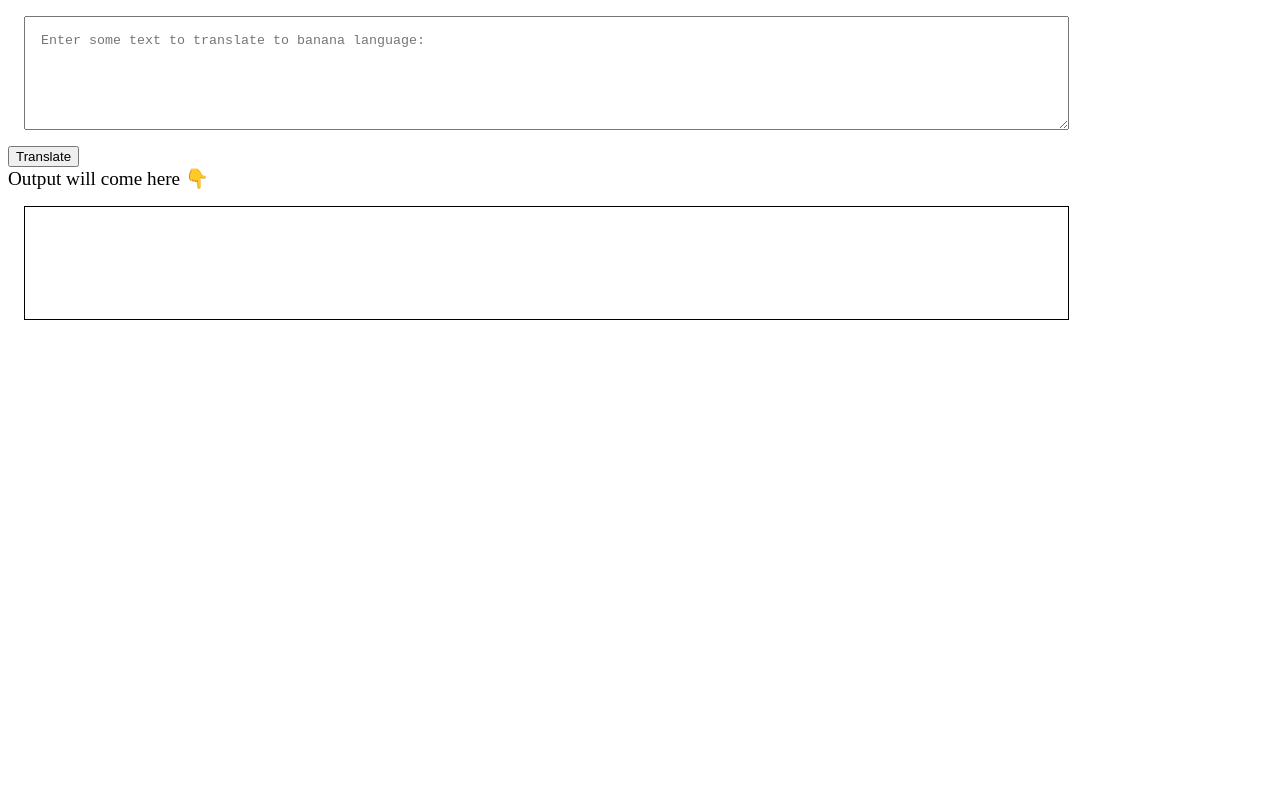
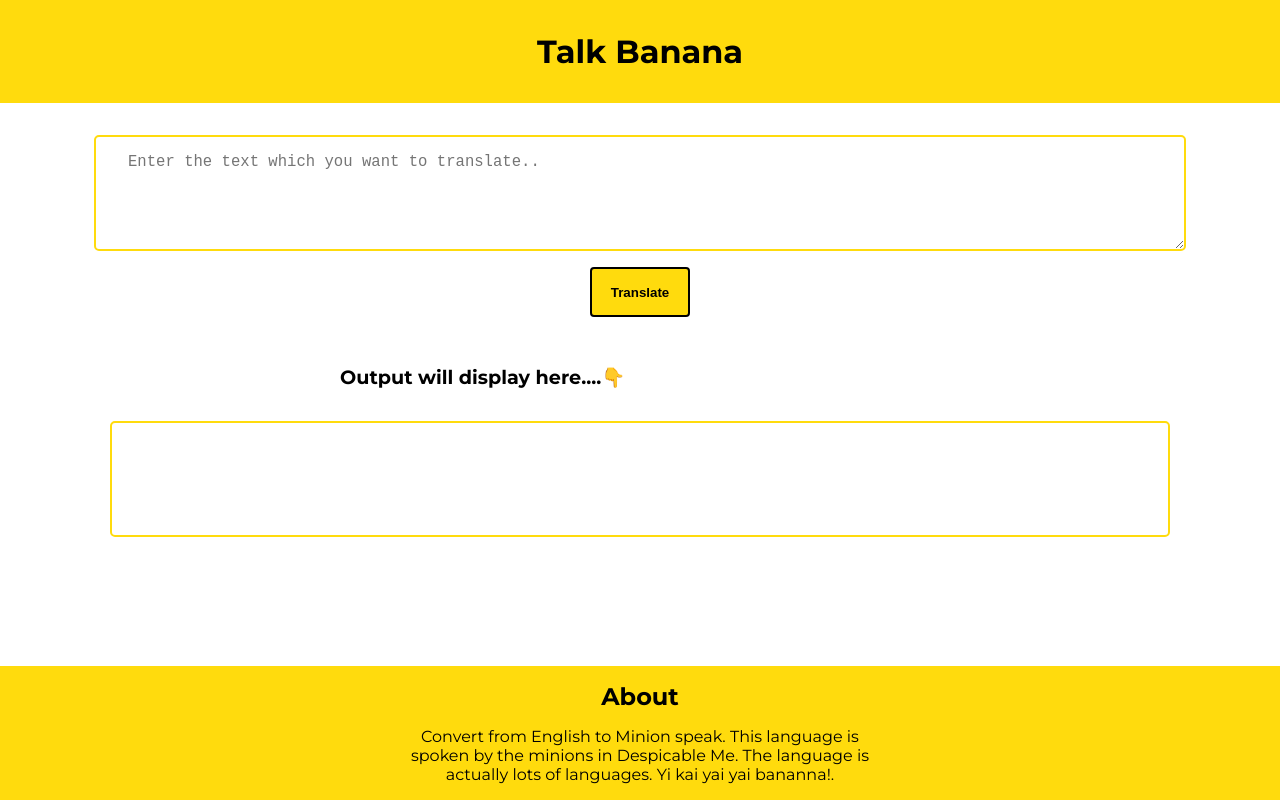
Before and after one commit to jayprakash55/banana-speak, a plain HTML site: page index.html in a window 1280 px wide. Drawn offline with Linux system fonts and the light colour scheme.

Commit message:
updated style

```diff
--- a/app.js
+++ b/app.js
@@ -1,31 +1,31 @@
-var btnTranslate = document.querySelector("#btn-translate");
-var textInput = document.querySelector("#text-input");
-var outputDiv = document.querySelector("#output");
+var btnTranslate = document.querySelector("#btn-translate")
+var txtInput = document.querySelector("#input-txt")
+var outputDiv = document.querySelector("#output")
 
 var serverURL = "https://api.funtranslations.com/translate/minion.json"
 
+function getTranslationURL(text)
+{
+  return serverURL + "?" + "text=" + text;
+}
+
 function errorHandler(error)
 {
-   console.log("error occured", error);
-   alert("Something wrong with server! try after some time");
-}
-
-function getTranslationURL(text)
-{
- return serverURL + "?" + "text= " +  text;
+  console.log("error occured", error);
+  alert("Something went wrong so please try again after sometime.")
 }
 
 function clickHandler()
 {
-   var inputText = textInput.value;
+  var inputText = txtInput.value;
 
-   fetch(getTranslationURL(textInput))
-   .then(response => response.json())
-   .then(json => {
-                 var translatedText = json.contents.translated;
-                 outputDiv.innerText = translatedText;
-   })
+  fetch(getTranslationURL(inputText)).then(response => response.json()).then(json => {
+    var translatedText = json.contents.translated;
+    outputDiv.innerText = translatedText;
+
+  })
+
    .catch(errorHandler)
-}
+};
 
 btnTranslate.addEventListener("click", clickHandler)
--- a/index.html
+++ b/index.html
@@ -4,33 +4,27 @@
     <meta charset="UTF-8">
     <meta http-equiv="X-UA-Compatible" content="IE=edge">
     <meta name="viewport" content="width=device-width, initial-scale=1.0">
+
+    <link href ="styles.css" rel ="stylesheet" />
+
     <title>Banana Speak</title>
-    <style>
-        textarea
-        {
-          width : 80%;
-          height: 10vh;
-          display: block;
-          margin: 1rem;
-          padding: 1rem;
-        }
-
-        #output
-        {
-            border : 1px solid black;
-            width : 80%;
-            height : 10vh;
-            margin : 1rem;
-            padding : 1rem;
-        }
-
-    </style>
 </head>
 <body>
-    <textarea id = "text-input" placeholder="Enter some text to translate to banana language: "></textarea>
-    <button id="btn-translate">Translate</button>
-    <div style="font-size: larger;"> Output will come here 👇 </div>
+    <nav>
+        Talk Banana
+    </nav>
+
+    <textarea placeholder="Enter the text which you want to translate.."  id="input-txt" ></textarea>
+    <button id = "btn-translate">Translate</button>
+    <div class="tag" >Output will display here....👇 </div>
     <div id="output"></div>
-    <script src="app.js" type="text/javaScript"></script>
+
+    <footer>
+
+        <div>About</div>
+        <p>Convert from English to Minion speak. This language is spoken by the minions in Despicable Me. The language is actually lots of languages. Yi kai yai yai bananna!.</p>
+    </footer>
+    <script src = "app.js" type="Text/javascript"></script>
+
 </body>
 </html>
--- /dev/null
+++ b/styles.css
@@ -0,0 +1,96 @@
+@import url('https://fonts.googleapis.com/css2?family=Montserrat:wght@400;700&display=swap');
+
+:root
+{
+ --primary-color: #ffdb0d;
+}
+
+body {
+    font-family: 'Montserrat', sans-serif;
+    margin: 0px;
+}
+
+nav
+{
+ background-color: var(--primary-color);
+ text-align: center;
+ padding: 2rem;
+ margin-bottom: 2rem;
+ font-size: 2rem;
+ font-weight: bold;
+ font-style: normal;
+
+}
+
+textarea
+{
+    border : 2px solid;
+    border-color: var(--primary-color);
+    border-radius: 5px;
+    display: block;
+    height:10vh;
+    width: 80%;
+    margin: 1rem auto;
+    padding: 1rem 2rem;
+    font-size: larger;
+
+}
+
+button
+{
+    border: 2px solid black;
+    background-color: var(--primary-color);
+    display: block;
+    margin: 1rem auto;
+    height: 50px;
+    width: 100px;
+    font-weight: bold;
+    border-radius: 4px;
+}
+
+.tag
+{
+    font-size: larger;
+    margin: auto;
+    margin-top: 2rem;
+    padding: 1rem;
+    max-width: 600px;
+    font-weight: bold;
+}
+
+#output
+{
+    border : 2px solid var(--primary-color);
+    height:10vh;
+    width: 80%;
+    margin: 1rem auto;
+    padding: 1rem;
+    font-size: larger;
+    border-radius: 5px;
+}
+
+footer
+{
+    background-color: var(--primary-color);
+    text-align: center;
+    padding-bottom: 0.5rem;
+    position: fixed;
+    width: 100%;
+    bottom: 0;
+}
+
+footer div
+{
+    padding: 1rem;
+    padding-bottom:0.5rem ;
+    font-size: x-large;
+    font-weight: bold;
+}
+
+footer p
+{
+    font-size: medium;
+    padding: 0.5rem;
+    max-width: 500px;
+    margin: auto;
+}
```
